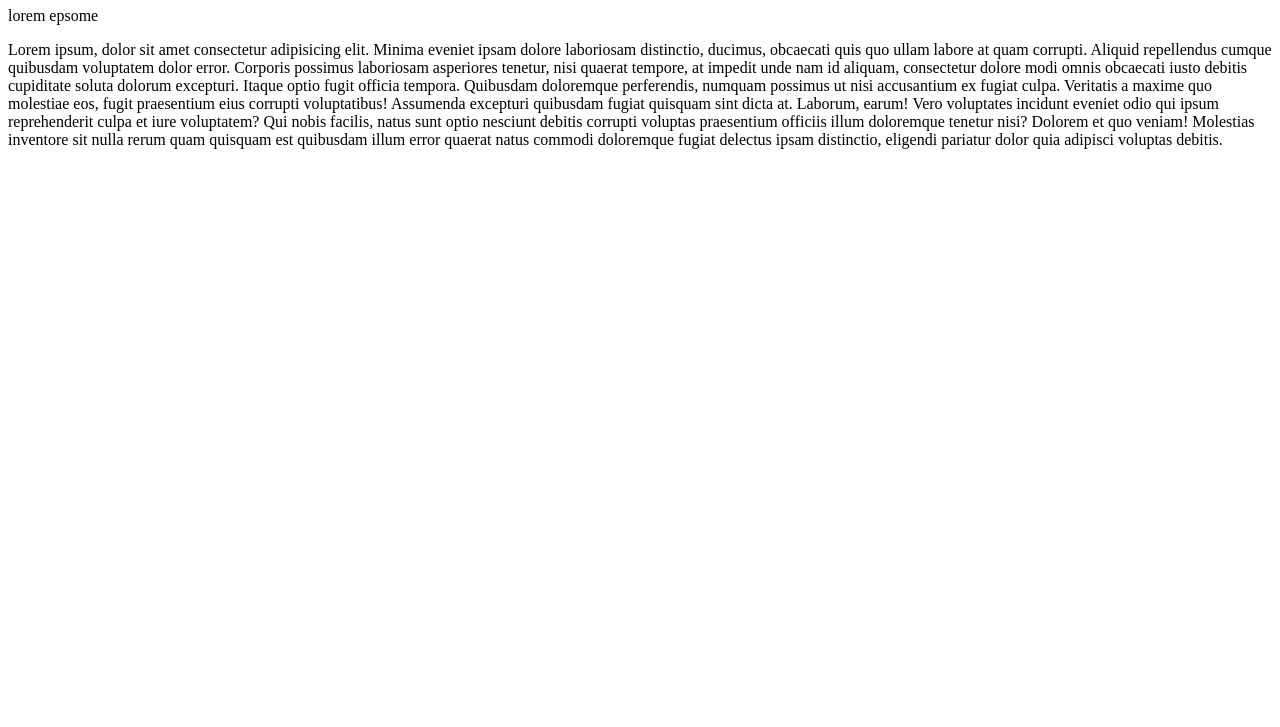
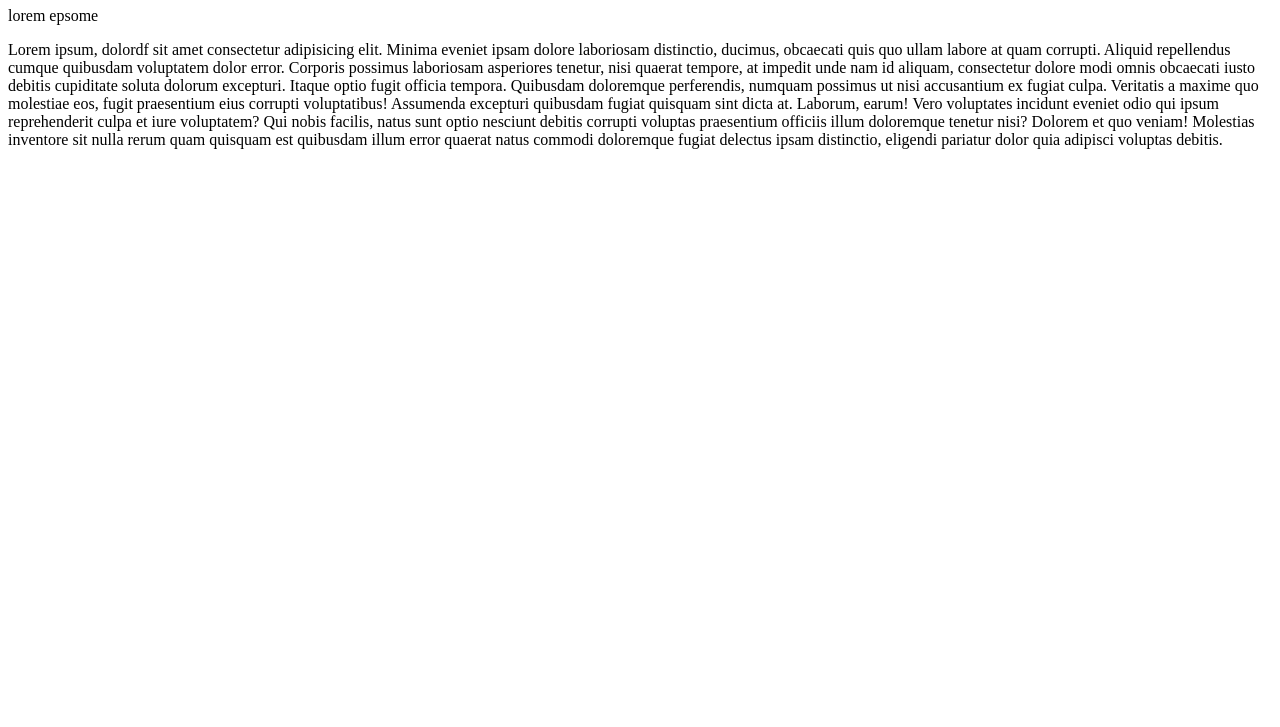
Before and after one commit to Raushansingh-s/OfflinePW, a plain HTML site: page index.html in a window 1280 px wide. Shown: the part 73-800 px from the top of the page. Drawn offline with Linux system fonts and the light colour scheme.

```diff
--- a/index.html
+++ b/index.html
@@ -8,7 +8,7 @@
 <body>
     <h1>hello world</h1>
     <p>lorem epsome</p>
-   <p>Lorem ipsum, dolor sit amet consectetur adipisicing elit. Minima eveniet ipsam dolore laboriosam distinctio, ducimus, obcaecati quis quo ullam labore at quam corrupti. Aliquid repellendus cumque quibusdam voluptatem dolor error.
+   <p>Lorem ipsum, dolordf sit amet consectetur adipisicing elit. Minima eveniet ipsam dolore laboriosam distinctio, ducimus, obcaecati quis quo ullam labore at quam corrupti. Aliquid repellendus cumque quibusdam voluptatem dolor error.
    Corporis possimus laboriosam asperiores tenetur, nisi quaerat tempore, at impedit unde nam id aliquam, consectetur dolore modi omnis obcaecati iusto debitis cupiditate soluta dolorum excepturi. Itaque optio fugit officia tempora.
    Quibusdam doloremque perferendis, numquam possimus ut nisi accusantium ex fugiat culpa. Veritatis a maxime quo molestiae eos, fugit praesentium eius corrupti voluptatibus! Assumenda excepturi quibusdam fugiat quisquam sint dicta at.
    Laborum, earum! Vero voluptates incidunt eveniet odio qui ipsum reprehenderit culpa et iure voluptatem? Qui nobis facilis, natus sunt optio nesciunt debitis corrupti voluptas praesentium officiis illum doloremque tenetur nisi?
```
